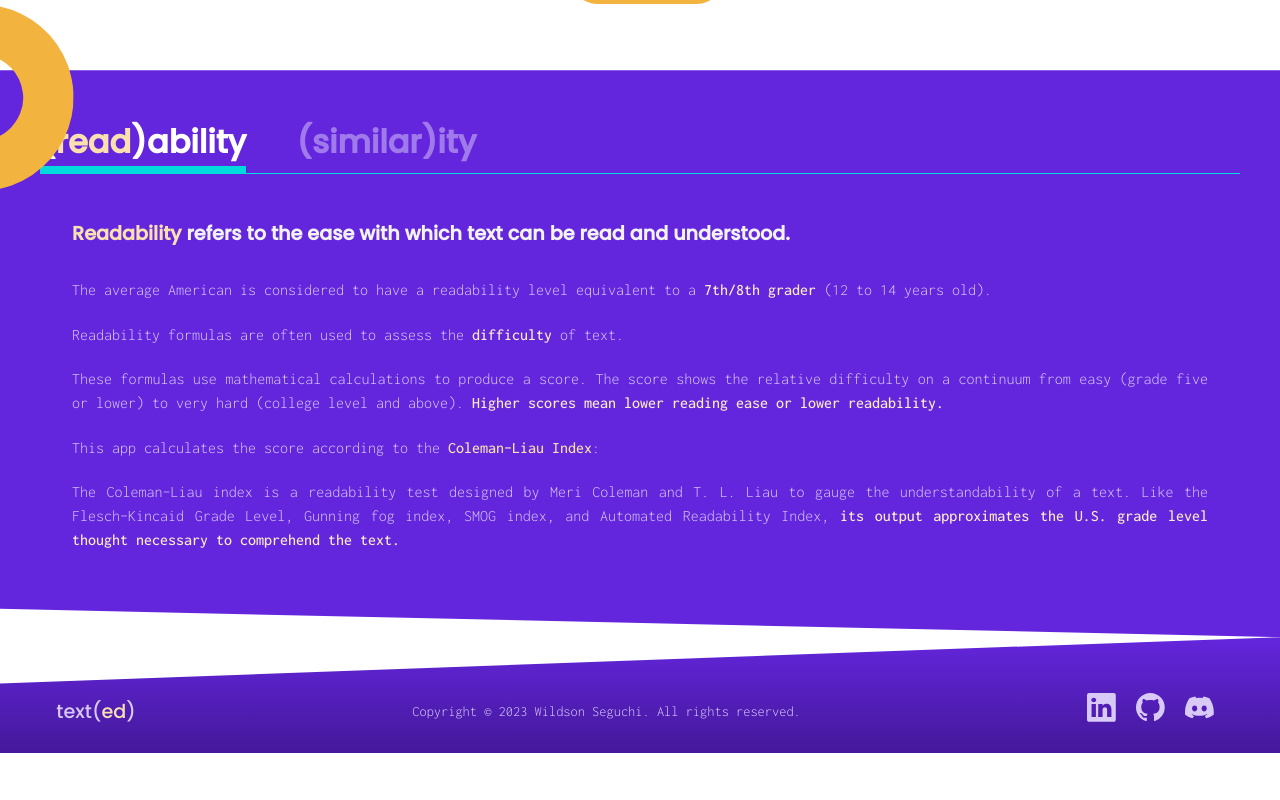
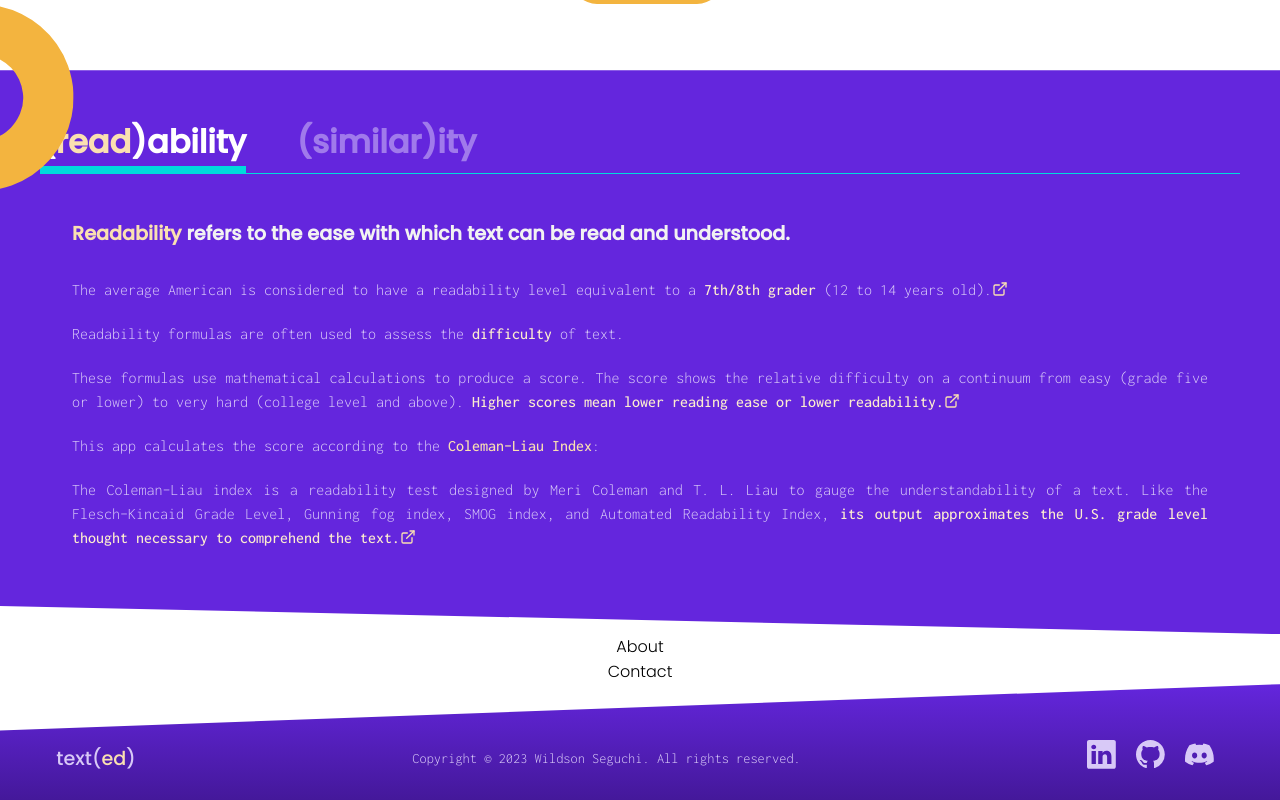
Before and after one commit to wseguchi/texted-reactJS, a React (Vite) app: page / in a window 1280 px wide. Shown: the part 1408-2208 px from the top of the page. Before the commit the page ends 2161 px from the top, so only its background shows below. Built offline with nearby package versions, Linux system fonts and the light colour scheme.

Commit message:
Method adjustments

```diff
--- a/src/components/Content/Content.jsx
+++ b/src/components/Content/Content.jsx
@@ -3,6 +3,8 @@ import styles from './Content.module.css';
 import Cards from './Cards';
 import TextInput from './TextInput';
 import Method from './Method';
+import About from './About';
+import Contact from './Contact';
 
 const Content = () => {
   return (
@@ -10,6 +12,8 @@ const Content = () => {
       <Cards />
       <TextInput />
       <Method />
+      <About />
+      <Contact />
     </section>
   );
 };
--- a/src/components/Content/Content.module.css
+++ b/src/components/Content/Content.module.css
@@ -131,6 +131,7 @@
   font-size: 1.2em;
 }
 
-.subtitle {
-  font-size: 0.8em;
+.methodIcon {
+  position: relative;
+  top: 2px;
 }
--- a/src/components/Content/Method.jsx
+++ b/src/components/Content/Method.jsx
@@ -1,6 +1,7 @@
 import React from 'react';
 import styles from './Content.module.css';
 import imgBgRightYellowCircle from '../../assets/img-bg-right-yellow-circle.svg';
+import { FiExternalLink } from 'react-icons/fi';
 
 const Method = () => {
   return (
@@ -52,7 +53,7 @@ const Method = () => {
                   href="https://centerforplainlanguage.org/what-is-readability/#:~:text=U.S.%20illiteracy%20statistics%20from%20the,guidelines%20in%20the%20medical%20industry"
                   target="_blank"
                 >
-                  <i className="fa-solid fa-arrow-up-right-from-square"></i>
+                  <FiExternalLink className={styles.methodIcon} />
                 </a>
               </p>
               <p>
@@ -71,7 +72,7 @@ const Method = () => {
                   target="_blank"
                   title="Learn More"
                 >
-                  <i className="fa-solid fa-arrow-up-right-from-square"></i>
+                  <FiExternalLink className={styles.methodIcon} />
                 </a>
               </p>
               <p>
@@ -99,7 +100,7 @@ const Method = () => {
                   target="_blank"
                   title="Learn More"
                 >
-                  <i className="fa-solid fa-arrow-up-right-from-square"></i>
+                  <FiExternalLink className={styles.methodIcon} />
                 </a>
               </p>
             </div>
@@ -120,7 +121,7 @@ const Method = () => {
                   target="_blank"
                   title="Learn More"
                 >
-                  <i className="fa-solid fa-arrow-up-right-from-square"></i>
+                  <FiExternalLink className={styles.methodIcon} />
                 </a>
               </p>
               <p>
```
